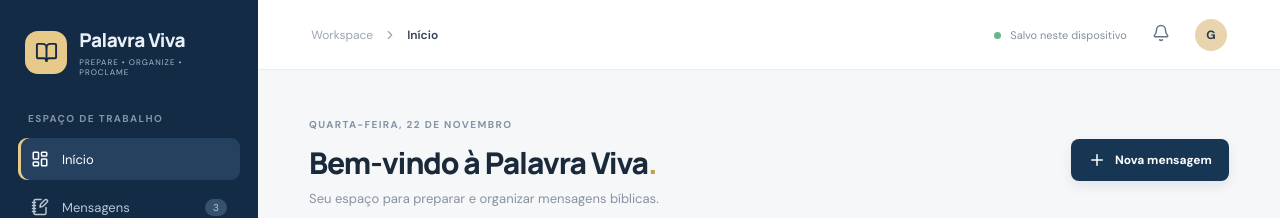
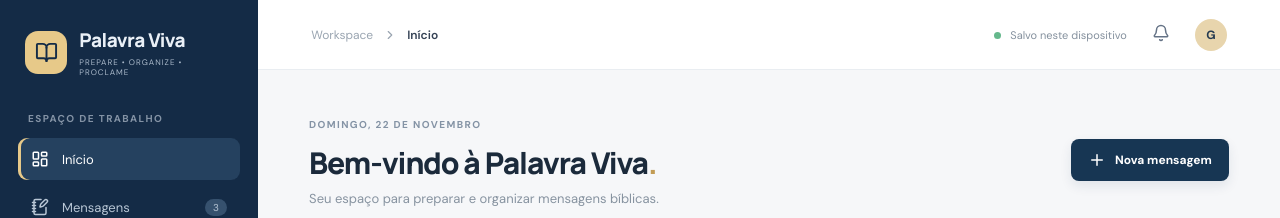
Before and after one commit to gustavoalexenglishcoach-afk/palavra-viva, a React (Vite) app: page / in a window 1280 px wide. Shown: the top 218 px of the page. Built offline with nearby package versions, Linux system fonts and the light colour scheme.

Commit message:
Corrige data inicial do painel

```diff
--- a/src/App.tsx
+++ b/src/App.tsx
@@ -23,7 +23,7 @@ export default function App(){
   {mobile&&<div className="scrim" onClick={()=>setMobile(false)}/>}
   <main className="main"><header className="topbar"><button className="menu-btn" onClick={()=>setMobile(true)}><Menu/></button><div className="crumb">Workspace <ChevronRight size={14}/><b>{page}</b></div><div className="top-actions"><span className="cloud-status"><i/> Salvo neste dispositivo</span><button className="icon-btn"><Bell size={18}/></button><div className="avatar small">G</div></div></header>
   {page==='Editor'?<section className="content editor-page"><button className="back-link" onClick={()=>setPage('Mensagens')}><ArrowLeft size={16}/> Voltar às mensagens</button><div className="page-heading"><div><span className="eyebrow">EDITOR DE MENSAGEM</span><h1>{active?'Editar mensagem':'Nova mensagem'}</h1><p>Organize suas anotações e prepare sua próxima mensagem.</p></div><button className="primary" onClick={save}><Save size={17}/> Salvar mensagem</button></div><div className="editor-card"><label>Título da mensagem</label><input className="title-input" placeholder="Ex.: A fé que move montanhas" value={title} onChange={e=>setTitle(e.target.value)}/><label>Tema ou categoria</label><input placeholder="Ex.: Fé, família, oração..." value={theme} onChange={e=>setTheme(e.target.value)}/><div className="editor-divider"/><div className="editor-toolbar"><b>Conteúdo da pregação</b><span>Escreva livremente suas anotações</span></div><textarea className="sermon-text" placeholder={'Texto bíblico:\n\nIntrodução\n\n1. Primeiro tópico\n\n2. Segundo tópico\n\nConclusão'} value={content} onChange={e=>setContent(e.target.value)}/><div className="editor-foot">Seu conteúdo é seu. A Palavra Viva não cria nem altera sua pregação.</div></div></section>
-  :page==='Início'?<section className="content"><div className="welcome-row"><div><span className="eyebrow">QUARTA-FEIRA, 22 DE NOVEMBRO</span><h1>Bem-vindo à Palavra Viva<span>.</span></h1><p>Seu espaço para preparar e organizar mensagens bíblicas.</p></div><button className="primary" onClick={create}><Plus size={18}/> Nova mensagem</button></div><div className="hero"><div className="hero-copy"><span className="hero-tag">SEU ESPAÇO DE PREPARAÇÃO</span><h2>Uma mensagem bem preparada<br/>começa com organização.</h2><p>Reúna suas anotações, referências bíblicas e ideias em um só lugar.</p><button className="hero-button" onClick={create}>Começar uma mensagem <ChevronRight size={17}/></button></div><div className="hero-art"><div className="art-circle"><BookOpen size={78} strokeWidth={1}/></div><span className="art-verse">“Lâmpada para os meus pés<br/>é a tua palavra...”<small> SALMOS 119:105</small></span></div></div>
+  :page==='Início'?<section className="content"><div className="welcome-row"><div><span className="eyebrow">DOMINGO, 22 DE NOVEMBRO</span><h1>Bem-vindo à Palavra Viva<span>.</span></h1><p>Seu espaço para preparar e organizar mensagens bíblicas.</p></div><button className="primary" onClick={create}><Plus size={18}/> Nova mensagem</button></div><div className="hero"><div className="hero-copy"><span className="hero-tag">SEU ESPAÇO DE PREPARAÇÃO</span><h2>Uma mensagem bem preparada<br/>começa com organização.</h2><p>Reúna suas anotações, referências bíblicas e ideias em um só lugar.</p><button className="hero-button" onClick={create}>Começar uma mensagem <ChevronRight size={17}/></button></div><div className="hero-art"><div className="art-circle"><BookOpen size={78} strokeWidth={1}/></div><span className="art-verse">“Lâmpada para os meus pés<br/>é a tua palavra...”<small> SALMOS 119:105</small></span></div></div>
    <div className="section-title"><div><h2>Visão geral</h2><p>Acompanhe seu material de estudo.</p></div></div><div className="stats"><div className="stat-card"><div className="stat-icon blue"><NotebookPen/></div><span>Mensagens salvas</span><strong>{sermons.length.toString().padStart(2,'0')}</strong><small>Na sua biblioteca</small></div><div className="stat-card"><div className="stat-icon gold"><BookMarked/></div><span>Temas estudados</span><strong>{new Set(sermons.map(s=>s.theme)).size.toString().padStart(2,'0')}</strong><small>Assuntos organizados</small></div><div className="stat-card"><div className="stat-icon green"><Presentation/></div><span>Apresentações</span><strong>00</strong><small>Prontas para projetar</small></div></div>
    <div className="section-title recent-title"><div><h2>Mensagens recentes</h2><p>Continue de onde você parou.</p></div><button className="text-button" onClick={()=>setPage('Mensagens')}>Ver todas <ChevronRight size={16}/></button></div><div className="sermon-list">{sermons.slice(0,3).map(s=><button className="sermon-row" key={s.id} onClick={()=>edit(s)}><div className="sermon-symbol"><BookOpen/></div><div className="sermon-info"><b>{s.title}</b><span>{s.theme} <i>•</i> {s.date}</span></div><span className={'pill '+(s.status==='Concluída'?'done':'draft')}>{s.status}</span><ChevronRight className="row-arrow" size={18}/></button>)}</div>
   </section>:page==='Mensagens'?<section className="content"><div className="page-heading"><div><span className="eyebrow">SUA BIBLIOTECA</span><h1>Minhas mensagens</h1><p>Suas pregações e estudos, organizados em um só lugar.</p></div><button className="primary" onClick={create}><Plus size={18}/> Nova mensagem</button></div><div className="search-box"><Search size={18}/><input placeholder="Buscar por título ou tema..." value={query} onChange={e=>setQuery(e.target.value)}/></div><div className="sermon-list full-list">{filtered.map(s=><button className="sermon-row" key={s.id} onClick={()=>edit(s)}><div className="sermon-symbol"><BookOpen/></div><div className="sermon-info"><b>{s.title}</b><span>{s.theme} <i>•</i> {s.date}</span></div><span className={'pill '+(s.status==='Concluída'?'done':'draft')}>{s.status}</span><ChevronRight className="row-arrow" size={18}/></button>)}{!filtered.length&&<div className="empty">Nenhuma mensagem encontrada.</div>}</div></section>
```
